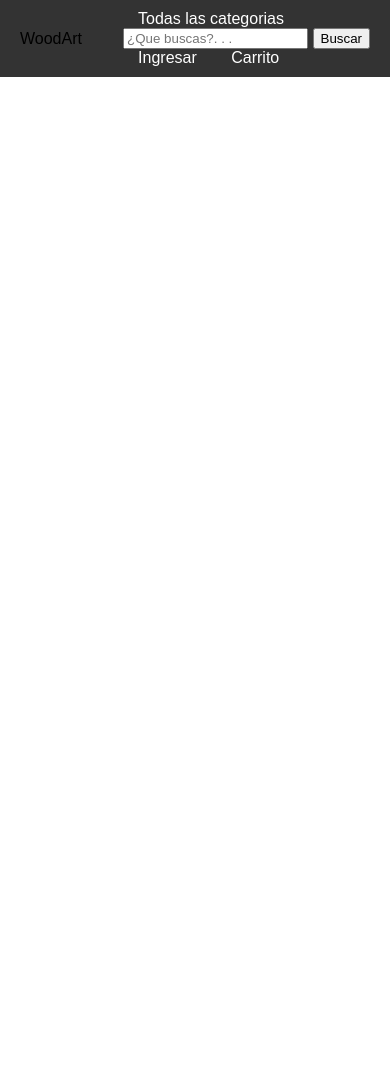
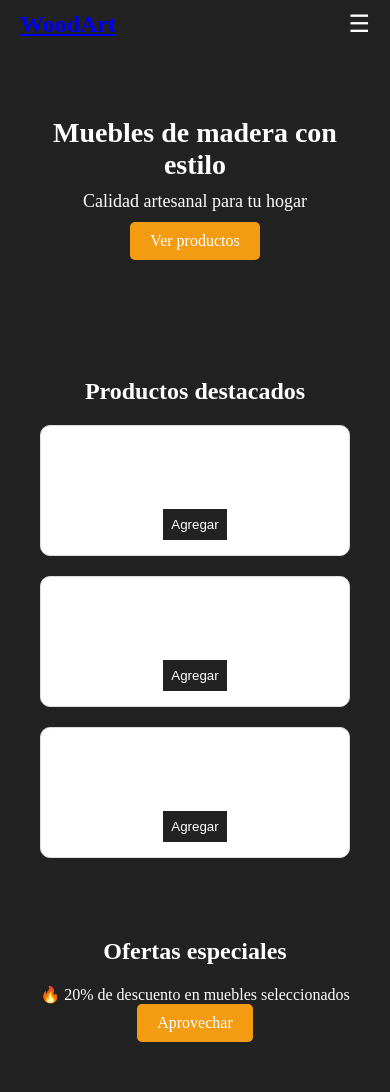
Before and after one commit to JuanDiego20103/WoodArt, a Flask app: page / in a window 390 px wide. Before the commit the page ends 77 px from the top, so only its background shows below. Run offline with Flask 3, Linux system fonts and the light colour scheme; some libraries are stand-ins or nearby versions.

Commit message:
agregue varias paginas html

```diff
--- a/src/app.py
+++ b/src/app.py
@@ -11,5 +11,13 @@ def index():
 def login():
     return render_template("login.html")
 
+@app.route("/productos")
+def productos():
+    return render_template("productos.html")
+
+@app.route("/carrito")
+def carrito():
+    return render_template("carrito.html")
+
 if __name__ == "__main__":
     app.run(debug=True)
--- a/src/static/css/index.css
+++ b/src/static/css/index.css
@@ -1,56 +1,219 @@
-*{
+/* Reset */
+* {
+    margin: 0;
+    padding: 0;
     box-sizing: border-box;
 }
-body {
-    font-family: Arial, Helvetica, sans-serif;
-    margin: 0%;
-    padding: 0;
+
+/* Header */
+header {
+    background: #222;
+    color: white;
+    padding: 10px 20px;
 }
 
 .container {
     display: flex;
     justify-content: space-between;
     align-items: center;
-    background-color:#333;
-    padding: 10px 20px;
 }
-.container a {
+
+/* Logo */
+.logo {
+    font-size: 24px;
+    font-weight: bold;
+}
+
+/* NAV DESKTOP */
+nav {
+    display: flex;
+    align-items: center;
+    gap: 20px;
+}
+
+/* Links */
+nav a {
     color: white;
     text-decoration: none;
-    padding: 10px 15px;
+    font-size: 14px;
 }
 
-.container a:hover {
-    background-color: #af4c12;
-    border-radius: 5px;
+/* Buscador */
+form {
+    display: flex;
 }
 
+form input {
+    padding: 6px;
+    border: none;
+    outline: none;
+}
+
+form button {
+    padding: 6px 10px;
+    border: none;
+    background: orange;
+    color: white;
+    cursor: pointer;
+}
+
+/* Dropdown */
 .dropdown {
     position: relative;
-    display: inline-block;
 }
 
 .dropdown-content {
     display: none;
     position: absolute;
-    background-color: #333;
-    min-width: 160px;
-    box-shadow: 0px 8px 16px rgba(0, 0, 0, 0,2);
-    z-index: 1;
+    background: white;
+    color: black;
+    top: 100%;
+    left: 0;
+    min-width: 150px;
 }
 
 .dropdown-content a {
-    color: white;
-    padding: 10px 15px;
-    text-decoration: none;
     display: block;
-}
-
-.dropdown-content a:hover {
-  background-color: #575757;
-  border-radius: 5px;
+    padding: 10px;
+    color: black;
 }
 
 .dropdown:hover .dropdown-content {
     display: block;
 }
+
+/* BOTÓN HAMBURGUESA */
+.menu-toggle {
+    display: none;
+    font-size: 24px;
+    background: none;
+    border: none;
+    color: white;
+    cursor: pointer;
+}
+
+/* 📱 RESPONSIVE */
+@media (max-width: 768px) {
+
+    .menu-toggle {
+        display: block;
+    }
+
+    nav {
+        position: absolute;
+        top: 60px;
+        left: 0;
+        width: 100%;
+        background: #222;
+
+        flex-direction: column;
+        align-items: flex-start;
+        padding: 20px;
+
+        display: none; /* oculto por defecto */
+    }
+
+    nav.active {
+        display: flex;
+    }
+
+    form {
+        width: 100%;
+    }
+
+    form input {
+        width: 100%;
+    }
+}
+
+/* HERO */
+.hero {
+    background: url('https://via.placeholder.com/1200x400') center/cover no-repeat;
+    height: 400px;
+    display: flex;
+    align-items: center;
+    justify-content: center;
+    color: white;
+    text-align: center;
+}
+
+.hero h1 {
+    font-size: 40px;
+}
+
+.hero p {
+    margin: 10px 0;
+    font-size: 18px;
+}
+
+.btn {
+    display: inline-block;
+    background: #f39c12;
+    color: white;
+    padding: 10px 20px;
+    text-decoration: none;
+    border-radius: 5px;
+}
+
+/* PRODUCTOS */
+.products {
+    padding: 40px 20px;
+    text-align: center;
+}
+
+.product-grid {
+    display: grid;
+    grid-template-columns: repeat(3, 1fr);
+    gap: 20px;
+    margin-top: 20px;
+}
+
+.card {
+    border: 1px solid #ddd;
+    padding: 15px;
+    border-radius: 10px;
+    background: white;
+}
+
+.card img {
+    width: 100%;
+    border-radius: 10px;
+}
+
+.card button {
+    margin-top: 10px;
+    padding: 8px;
+    border: none;
+    background: #222;
+    color: white;
+    cursor: pointer;
+}
+
+/* OFERTAS */
+.offers {
+    background: #222;
+    color: white;
+    text-align: center;
+    padding: 40px 20px;
+}
+
+.offer-banner {
+    margin-top: 20px;
+}
+
+/* 📱 RESPONSIVE */
+@media (max-width: 768px) {
+
+    .hero {
+        height: 300px;
+        padding: 20px;
+    }
+
+    .hero h1 {
+        font-size: 28px;
+    }
+
+    .product-grid {
+        grid-template-columns: 1fr;
+    }
+}
--- a/src/templates/index.html
+++ b/src/templates/index.html
@@ -7,7 +7,8 @@
 <body>
     <header>
         <div class="container">
-            <p class="logo">WoodArt</p>
+            <a href="#" class="logo">WoodArt</a>
+            <button class="menu-toggle">☰</button>
             <nav>
                 <div class="dropdown">
                     <a href="#">Todas las categorias</a>
@@ -24,9 +25,63 @@
                     <button type="submit">Buscar</button>
                 </form>
                 <a href="/login">Ingresar</a>
-                <a href="#">Carrito</a>
+                <a href="/carrito"><ion-icon name="cart-outline"></ion-icon></a>
             </nav>
         </div>
+        <section class="hero">
+    <div class="hero-content">
+        <h1>Muebles de madera con estilo</h1>
+        <p>Calidad artesanal para tu hogar</p>
+        <a href="/productos" class="btn">Ver productos</a>
+    </div>
+</section>
+
+<!-- PRODUCTOS -->
+<section class="products">
+    <h2>Productos destacados</h2>
+
+    <div class="product-grid">
+        <div class="card">
+            <img src="https://via.placeholder.com/200" alt="">
+            <h3>Mesa de roble</h3>
+            <p>$250.000</p>
+            <button>Agregar</button>
+        </div>
+
+        <div class="card">
+            <img src="https://via.placeholder.com/200" alt="">
+            <h3>Silla clásica</h3>
+            <p>$120.000</p>
+            <button>Agregar</button>
+        </div>
+
+        <div class="card">
+            <img src="https://via.placeholder.com/200" alt="">
+            <h3>Armario rústico</h3>
+            <p>$800.000</p>
+            <button>Agregar</button>
+        </div>
+    </div>
+</section>
+
+<!-- OFERTAS -->
+<section class="offers">
+    <h2>Ofertas especiales</h2>
+
+    <div class="offer-banner">
+        <p>🔥 20% de descuento en muebles seleccionados</p>
+        <a href="#" class="btn">Aprovechar</a>
+    </div>
+</section>
+        <script type="module" src="https://unpkg.com/ionicons@7.1.0/dist/ionicons/ionicons.esm.js"></script>
     </header>
+    <script>
+const toggle = document.querySelector('.menu-toggle');
+const nav = document.querySelector('nav');
+
+toggle.addEventListener('click', () => {
+    nav.classList.toggle('active');
+});
+</script>
 </body>
 </html>
```
Also changed, not shown: src/static/css/carrito.css (added, +38 -0 lines), src/static/css/productos.css (added, +86 -0 lines), src/templates/base.html (added, +36 -0 lines), src/templates/carrito.html (added, +22 -0 lines), src/templates/productos.html (added, +57 -0 lines).
